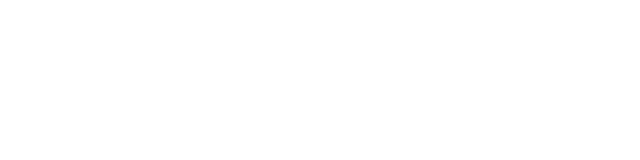
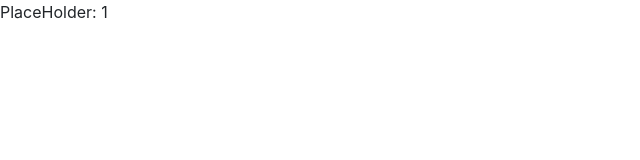
Before and after one commit to HareshNasit/Moviegram, a React (Create React App) app in the folder moviegram/: page /profile/1 in a window 1280 px wide. Shown: the top 160 px of the page, without its empty margins (0-640 px from the left). Built offline with nearby package versions, Linux system fonts and the light colour scheme.

Commit message:
Simple profile routing

```diff
--- a/moviegram/src/App.js
+++ b/moviegram/src/App.js
@@ -11,6 +11,8 @@ import 'bootstrap/dist/css/bootstrap.min.css';
 import LoginScreen from './Components/Login';
 import SignupScreen from './Components/Signup';
 import NewsFeedScreen from './Components/NewsFeed'
+
+import Profile from './Components/Profile'
 
 
 class App extends React.Component {
@@ -32,6 +34,8 @@ class App extends React.Component {
                             (<SignupScreen/>)}/>
             <Route exact path='/NewsFeed' render={() =>
                             (<NewsFeedScreen/>)}/>
+            <Route exact path='/profile/:id' render={(props) =>
+                            (<Profile {...props} />)}/>
           </Switch>
         </BrowserRouter>
       </div>
--- /dev/null
+++ b/moviegram/src/Components/Profile/index.js
@@ -0,0 +1,26 @@
+/* New cleaned up version of App.js */
+import React from 'react';
+
+// Importing react-router-dom to use the React Router
+import { Route, Switch, BrowserRouter } from 'react-router-dom';
+
+
+import 'bootstrap/dist/css/bootstrap.min.css';
+
+class Profile extends React.Component {
+
+    state = {
+    }
+
+    render() {
+      return (
+          <div>
+             <p><a>PlaceHolder: {this.props.match.params.id}</a></p>
+        </div>
+      );
+    }
+  }
+
+
+
+export default Profile;
```
Also changed, not shown: moviegram/src/Components/Profile/styles.css (added).
